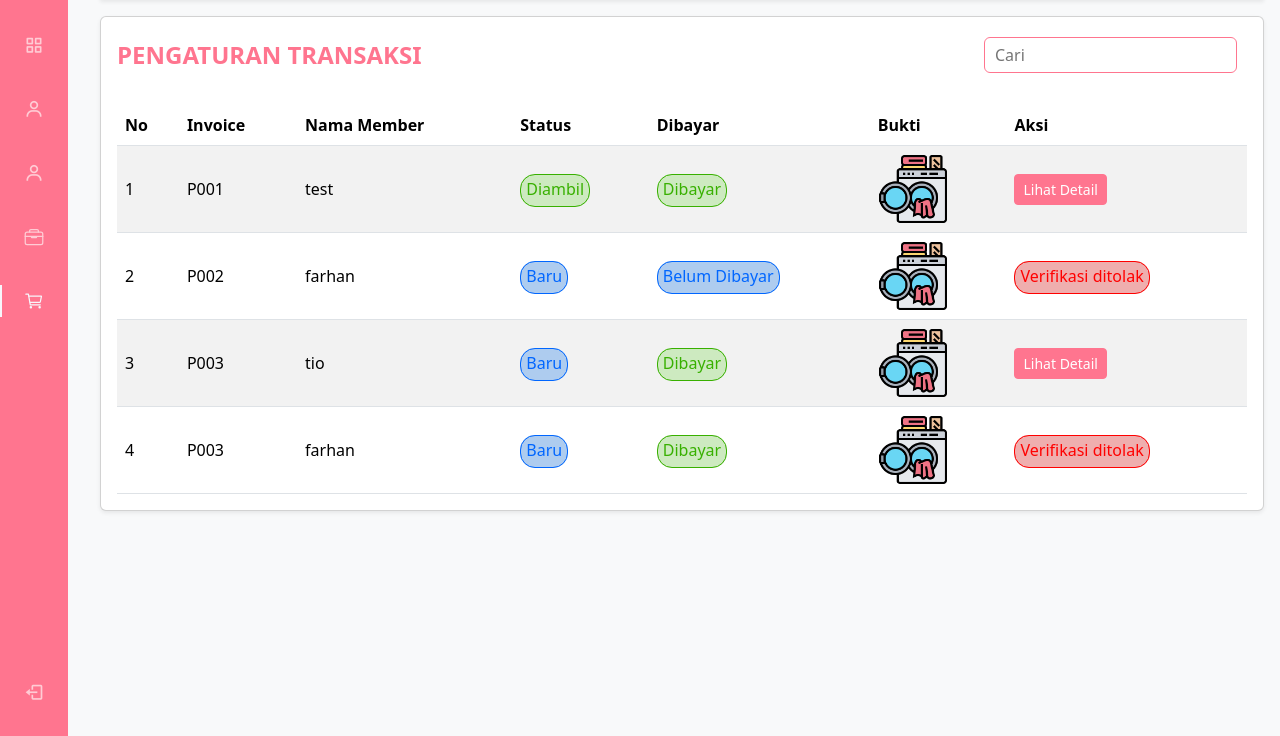
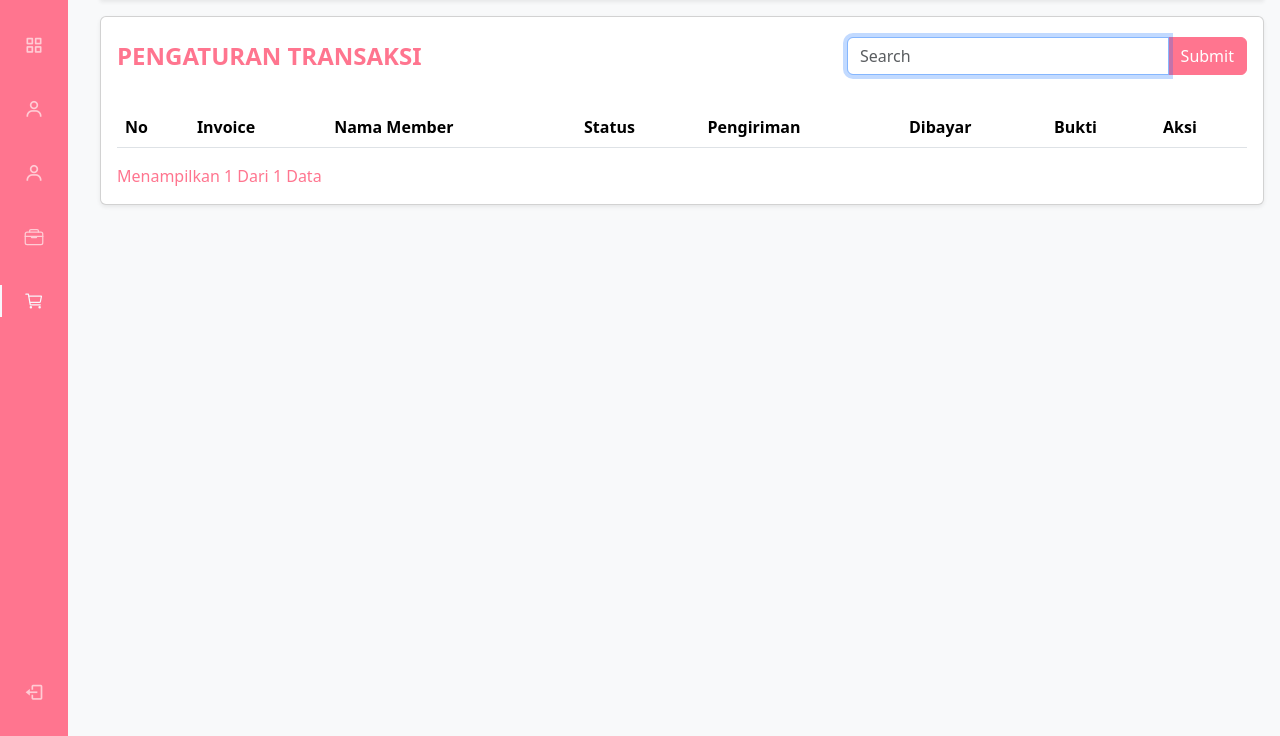
Before and after one commit to paciw24/project_akhir, a CodeIgniter app: page /Laundry-app/admin/transaksi in a window 1280 px wide. Shown: the part 64-800 px from the top of the page. Run offline with CodeIgniter, Linux system fonts and the light colour scheme; a user stored in the database is signed in; data comes from the database, SQL or seed files in the repository; lists and menus that the app fills with data are empty; some libraries are stand-ins or nearby versions.

Commit message:
Menambahkan Pengiriman

```diff
--- a/application/controllers/admin.php
+++ b/application/controllers/admin.php
@@ -5,7 +5,11 @@
     // Login
     public function keHalamanLogin()
     {
-        $this->load->view('admin/login');
+        if ($this->session->username == TRUE) {
+            redirect(base_url('admin/dasboard'));
+        } else {
+            $this->load->view('admin/login');
+        }
     }
     public function prosesLogin()
     {
@@ -301,7 +305,29 @@
     public function keHalamanTransaksi()
     {
         if ($this->session->username == TRUE) {
-            $data['transaksi'] = $this->M_admin->getDataTransaksi()->result();
+            // load library
+            $this->load->library('pagination');
+
+            // ambil data keyword
+            if ($this->input->post('submit')) {
+                $data['keyword'] = $this->input->post('keyword');
+                $this->session->set_userdata('keyword', $data['keyword']);
+            } else {
+                $data['keyword'] = $this->session->userdata('keyword');
+            }
+
+            // config
+            $this->db->like('id_transaksi', $data['keyword']);
+            $this->db->from('tb_transaksi');
+            $config['total_rows'] = $this->db->count_all_results();
+            $data['total_rows'] = $config['total_rows'];
+            $config['per_page'] = 5;
+
+            // initialize
+            $this->pagination->initialize($config);
+
+            $data['start'] = $this->uri->segment(3);
+            $data['transaksi'] = $this->M_admin->getDataTransaksi($config['per_page'], $data['start'], $data['keyword']);
             $this->load->view('admin/transaksi', $data);
         } else {
             redirect(base_url('login'));
--- a/application/models/M_admin.php
+++ b/application/models/M_admin.php
@@ -9,7 +9,7 @@
     // Admin
     public function getDataAdmin($limit, $start, $keyword = null)
     {
-        if($keyword){
+        if ($keyword) {
             $this->db->like('nama', $keyword);
         }
         return $this->db->get('tb_user', $limit, $start)->result_array();
@@ -39,21 +39,25 @@
     // Member
     public function getDataMember($limit, $start, $keyword = null)
     {
-        if($keyword){
+        if ($keyword) {
             $this->db->like('nama', $keyword);
         }
         return $this->db->get('tb_member', $limit, $start)->result_array();
     }
-    public function countAllMember(){
+    public function countAllMember()
+    {
         return $this->db->get('tb_member')->num_rows();
     }
-    public function countAllAdmin(){
+    public function countAllAdmin()
+    {
         return $this->db->get('tb_user')->num_rows();
     }
-    public function countAllOrders(){
+    public function countAllOrders()
+    {
         return $this->db->get('tb_transaksi')->num_rows();
     }
-    public function countAllPaket(){
+    public function countAllPaket()
+    {
         return $this->db->get('tb_paket')->num_rows();
     }
     public function sumTotal()
@@ -96,7 +100,7 @@
     // Paket
     public function getDataPaket($limit, $start, $keyword = null)
     {
-        if($keyword){
+        if ($keyword) {
             $this->db->like('nama_paket', $keyword);
         }
         return $this->db->get('tb_paket', $limit, $start)->result_array();
@@ -124,13 +128,15 @@
     }
 
     // Transaksi
-    public function getDataTransaksi()
+    public function getDataTransaksi($limit, $start, $keyword = null)
     {
+        if ($keyword) {
+            $this->db->like('tb_member.nama', $keyword);
+        }
         $this->db->select('tb_transaksi.*, tb_member.nama AS NAMA_MEMBER, tb_user.nama AS NAMA_USER');
-        $this->db->from('tb_transaksi');
         $this->db->join('tb_member', 'tb_transaksi.id_member = tb_member.id_member');
         $this->db->join('tb_user', 'tb_transaksi.id_user = tb_user.id_user');
-        return $this->db->get();
+        return $this->db->get('tb_transaksi', $limit, $start)->result_array();
     }
     public function getDataDetailTransaksi($id)
     {
--- a/application/views/admin/admin.php
+++ b/application/views/admin/admin.php
@@ -39,8 +39,8 @@
                 </a>
                 <div class="nav_list">
                     <a href="<?= base_url('admin/dasboard') ?>" class="nav_link"> <i class='bx bx-grid-alt nav_icon'></i> <span class="nav_name">Dashboard</span> </a>
-                    <a href="<?= base_url('admin/user') ?>" class="nav_link"> <i class='bx bx-user nav_icon'></i> <span class="nav_name">Admin</span> </a>
-                    <a href="<?= base_url('admin/member') ?>" class="nav_link active"> <i class='bx bx-user nav_icon'></i> <span class="nav_name">Member</span> </a>
+                    <a href="<?= base_url('admin/user') ?>" class="nav_link active"> <i class='bx bx-user nav_icon'></i> <span class="nav_name">Admin</span> </a>
+                    <a href="<?= base_url('admin/member') ?>" class="nav_link"> <i class='bx bx-user nav_icon'></i> <span class="nav_name">Member</span> </a>
                     <a href="<?= base_url('admin/paket') ?>" class="nav_link">
                         <ion-icon name="briefcase-outline" class="nav_icon"></ion-icon><span class="nav_name">Paket</span>
                     </a>
--- a/application/views/admin/transaksi.php
+++ b/application/views/admin/transaksi.php
@@ -58,9 +58,12 @@
             <table class="table table-striped table-hover">
                 <div class="table_header">
                     <p>Pengaturan Transaksi</p>
-                    <div class="">
-                        <input type="text" id="cari" name="cari" placeholder="Cari">
-                    </div>
+                    <form action="<?= base_url('admin/transaksi') ?>" method="post">
+                        <div class="input-group" style="width: 400px!important;">
+                            <input type="text" class="form-control" placeholder="Search" name="keyword" autocomplete="off" autofocus>
+                            <input class="btn btn-edit" type="submit" name="submit">
+                        </div>
+                    </form>
                 </div>
                 <thead class="bg-pink">
                     <tr>
@@ -68,6 +71,7 @@
                         <th scope="col">Invoice</th>
                         <th scope="col">Nama Member</th>
                         <th scope="col">Status</th>
+                        <th scope="col">Pengiriman</th>
                         <th scope="col">Dibayar</th>
                         <th scope="col">Bukti</th>
                         <th scope="col">Aksi</th>
@@ -78,15 +82,15 @@
                     <?php foreach ($transaksi as $tr) { ?>
                         <tr>
                             <td class="align-middle"><?= $no++ ?></td>
-                            <td class="align-middle"><?= $tr->kode_invoice ?></td>
-                            <td class="align-middle"><?= $tr->NAMA_MEMBER ?></td>
+                            <td class="align-middle"><?= $tr['kode_invoice'] ?></td>
+                            <td class="align-middle"><?= $tr['NAMA_MEMBER'] ?></td>
                             <td class="align-middle">
                                 <?php
-                                if ($tr->status == "baru") {
+                                if ($tr['status'] == "baru") {
                                     echo "<span class='btn-baru'>Baru</span>";
-                                } elseif ($tr->status == "proses") {
+                                } elseif ($tr['status'] == "proses") {
                                     echo "<span class='btn-proses'>Proses</span>";
-                                } elseif ($tr->status == "selesai") {
+                                } elseif ($tr['status'] == "selesai") {
                                     echo "<span class='btn-selesai'>Selesai</span>";
                                 } else {
                                     echo "<span class='btn-diambil'>Diambil</span>";
@@ -95,7 +99,16 @@
                             </td>
                             <td class="align-middle">
                                 <?php
-                                if ($tr->dibayar == "belum_dibayar") {
+                                if ($tr['pengiriman'] == "1") {
+                                    echo "<span'>Ya</span>";
+                                } else {
+                                    echo "<span>Tidak</span>";
+                                }
+                                ?>
+                            </td>
+                            <td class="align-middle">
+                                <?php
+                                if ($tr['dibayar'] == "belum_dibayar") {
                                     echo "<span class='btn-baru'>Belum Dibayar</span>";
                                 } else {
                                     echo "<span class='btn-diambil'>Dibayar</span>";
@@ -109,20 +122,20 @@
                             </td>
                             <td class="align-middle">
                                 <?php
-                                if ($tr->verifikasi_pembayaran == "setuju") {
-                                    echo "<a class='btn btn-sm btn-edit' href='transaksi/detail/$tr->id_transaksi' id='btnEdit'>Lihat Detail</a>";
-                                } else if ($tr->verifikasi_pembayaran == "tolak") {
+                                if ($tr['verifikasi_pembayaran'] == "setuju") {
+                                    echo "<a class='btn btn-sm btn-edit' href='transaksi/detail/$tr[id_transaksi]' id='btnEdit'>Lihat Detail</a>";
+                                } else if ($tr['verifikasi_pembayaran'] == "tolak") {
                                     echo "<span class='btn-selesai'>Verifikasi ditolak</span>";
                                 } else {
                                     echo "
                                             <div class='d-flex'>
-                                            <form class='me-2' action='verifikasi/setuju/$tr->id_transaksi' method='post'>
-                                                <input type='hidden' name='id' value='$tr->id_transaksi'>
+                                            <form class='me-2' action='verifikasi/setuju/$tr[id_transaksi]' method='post'>
+                                                <input type='hidden' name='id' value='$tr[id_transaksi]'>
                                                 <input type='hidden' name='setuju' value='setuju'>
                                                 <button class='btn btn-sm btn-success d-flex align-items-center'><ion-icon name='checkmark-outline' class='me-2'></ion-icon> <span>Setuju</span></button>
                                             </form>
-                                            <form action='verifikasi/tolak/$tr->id_transaksi' method='post'>
-                                                <input type='hidden' name='id' value='$tr->id_transaksi'>
+                                            <form action='verifikasi/tolak/$tr[id_transaksi]' method='post'>
+                                                <input type='hidden' name='id' value='$tr[id_transaksi]'>
                                                 <input type='hidden' name='tolak' value='tolak'>
                                                 <button class='btn btn-sm btn-danger d-flex align-items-center'><ion-icon name='close-outline' class='me-2'></ion-icon> <span>Tolak</span></button>
                                             </form>
@@ -135,6 +148,10 @@
                     <?php } ?>
                 </tbody>
             </table>
+            <div class="d-flex justify-content-between align-items-center">
+                <span class="text-pink1 text-capitalize mb-3">Menampilkan 1 dari <?= $total_rows ?> data</span>
+                <?= $this->pagination->create_links(); ?>
+            </div>
         </div>
     </div>
     <!--Container Main end-->
--- a/application/views/admin/ubahAdmin.php
+++ b/application/views/admin/ubahAdmin.php
@@ -39,8 +39,8 @@
             </a>
             <div class="nav_list">
                <a href="<?= base_url('admin/dasboard') ?>" class="nav_link"> <i class='bx bx-grid-alt nav_icon'></i> <span class="nav_name">Dashboard</span> </a>
-               <a href="<?= base_url('admin/user') ?>" class="nav_link"> <i class='bx bx-user nav_icon'></i> <span class="nav_name">Admin</span> </a>
-               <a href="<?= base_url('admin/member') ?>" class="nav_link active"> <i class='bx bx-user nav_icon'></i> <span class="nav_name">Member</span> </a>
+               <a href="<?= base_url('admin/user') ?>" class="nav_link active"> <i class='bx bx-user nav_icon'></i> <span class="nav_name">Admin</span> </a>
+               <a href="<?= base_url('admin/member') ?>" class="nav_link"> <i class='bx bx-user nav_icon'></i> <span class="nav_name">Member</span> </a>
                <a href="<?= base_url('admin/paket') ?>" class="nav_link">
                   <ion-icon name="briefcase-outline" class="nav_icon"></ion-icon><span class="nav_name">Paket</span>
                </a>
```
Also changed, not shown: application/views/admin/detailTransaksi.php (+26 -1 lines), db_laundry.sql (+36 -35 lines).
